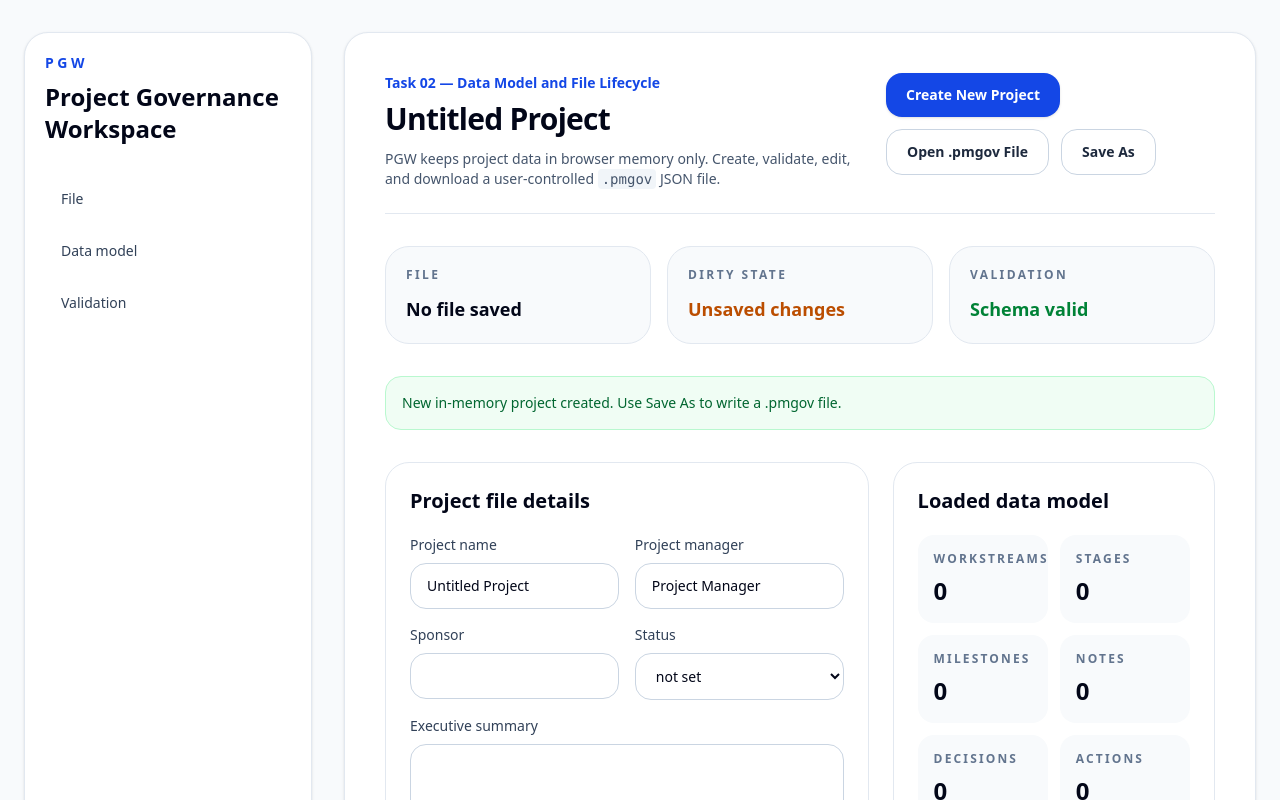
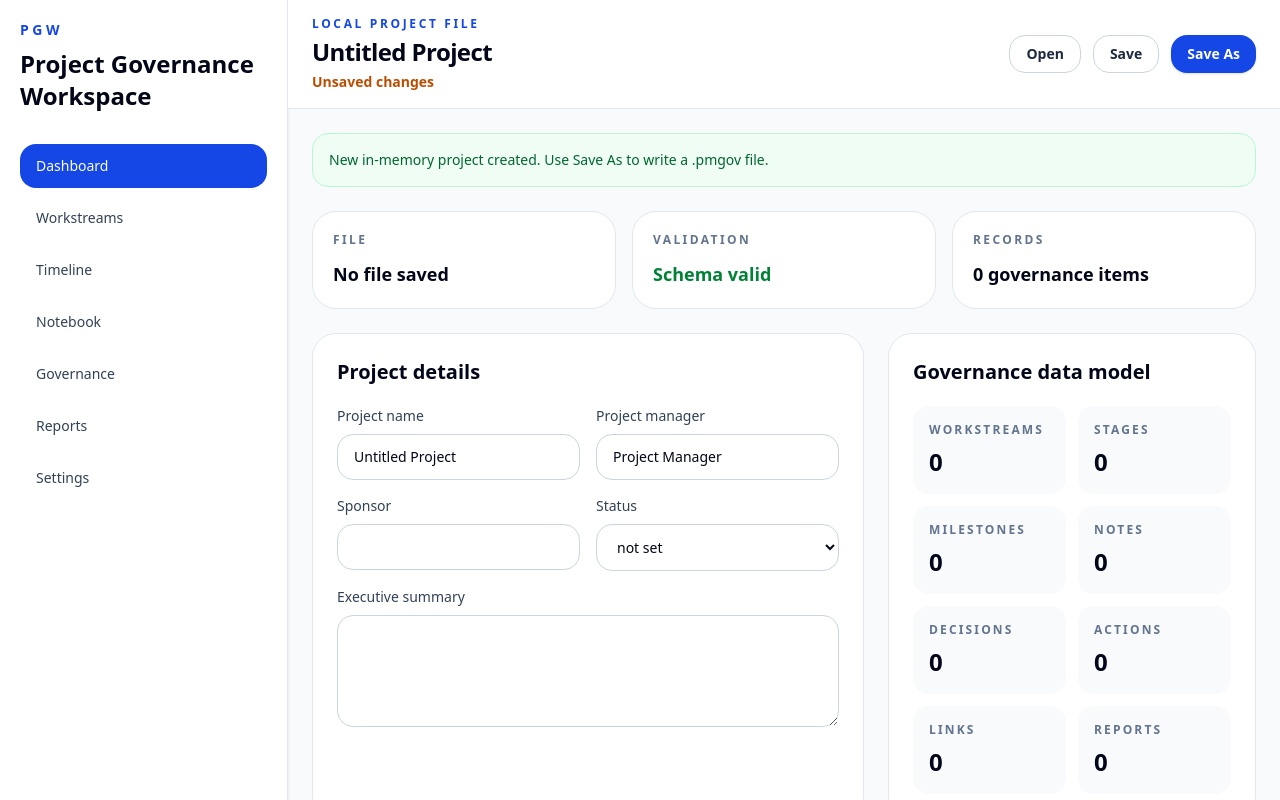
Before and after one commit to anonapps/PMGOV, a Next.js app: page / in a window 1280 px wide. Both pictures are taken after a click on the button "Create New Project". Shown: the top 800 px of the page. Built offline with nearby package versions, Linux system fonts and the light colour scheme.

Commit message:
Implement Task 03 app shell navigation

```diff
--- a/src/components/project-file-workspace.tsx
+++ b/src/components/project-file-workspace.tsx
@@ -11,9 +11,10 @@ import {
   validatePmgovFile,
 } from "@/lib/pmgov";
 
-const navigationItems = ["File", "Data model", "Validation"];
+const navigationItems = ["Dashboard", "Workstreams", "Timeline", "Notebook", "Governance", "Reports", "Settings"] as const;
 const statuses: RagStatus[] = ["not_set", "green", "amber", "red"];
 
+type NavigationItem = (typeof navigationItems)[number];
 type Message = { tone: "success" | "error" | "info"; text: string };
 
 function countRecords(file: PmgovFile) {
@@ -29,10 +30,32 @@ function countRecords(file: PmgovFile) {
   ] as const;
 }
 
+function formatNavId(item: string) {
+  return item.toLowerCase().replaceAll(" ", "-");
+}
+
+function downloadProjectFile(file: PmgovFile, requestedName?: string) {
+  const serialized = serializePmgovFile(file);
+  const blob = new Blob([serialized], { type: "application/json" });
+  const url = URL.createObjectURL(blob);
+  const anchor = document.createElement("a");
+  const filename = requestedName ?? buildPmgovFilename(file.project.name);
+
+  anchor.href = url;
+  anchor.download = filename;
+  document.body.append(anchor);
+  anchor.click();
+  anchor.remove();
+  URL.revokeObjectURL(url);
+
+  return { filename, serialized };
+}
+
 export function ProjectFileWorkspace() {
   const [projectFile, setProjectFile] = useState<PmgovFile | null>(null);
   const [lastSavedSnapshot, setLastSavedSnapshot] = useState<string | null>(null);
   const [openedFileName, setOpenedFileName] = useState<string | null>(null);
+  const [activeView, setActiveView] = useState<NavigationItem>("Dashboard");
   const [message, setMessage] = useState<Message>({
     tone: "info",
     text: "Create a new local project file or open an existing .pmgov file to begin.",
@@ -48,6 +71,7 @@ export function ProjectFileWorkspace() {
     setProjectFile(nextFile);
     setLastSavedSnapshot(null);
     setOpenedFileName(null);
+    setActiveView("Dashboard");
     setMessage({ tone: "success", text: "New in-memory project created. Use Save As to write a .pmgov file." });
   }
 
@@ -75,10 +99,11 @@ export function ProjectFileWorkspace() {
     setProjectFile(result.data);
     setLastSavedSnapshot(snapshot);
     setOpenedFileName(selectedFile.name);
+    setActiveView("Dashboard");
     setMessage({ tone: "success", text: `${selectedFile.name} opened and validated locally.` });
   }
 
-  function saveAsProject() {
+  function saveProject(saveAs = false) {
     if (!projectFile) {
       setMessage({ tone: "error", text: "Create or open a project before saving." });
       return;
@@ -92,18 +117,8 @@ export function ProjectFileWorkspace() {
       return;
     }
 
-    const serialized = serializePmgovFile(validationResult.data);
-    const blob = new Blob([serialized], { type: "application/json" });
-    const url = URL.createObjectURL(blob);
-    const anchor = document.createElement("a");
-    const filename = buildPmgovFilename(validationResult.data.project.name);
-
-    anchor.href = url;
-    anchor.download = filename;
-    document.body.append(anchor);
-    anchor.click();
-    anchor.remove();
-    URL.revokeObjectURL(url);
+    const requestedName = saveAs ? buildPmgovFilename(validationResult.data.project.name) : openedFileName ?? undefined;
+    const { filename, serialized } = downloadProjectFile(validationResult.data, requestedName);
 
     setProjectFile(validationResult.data);
     setLastSavedSnapshot(serialized);
@@ -127,200 +142,137 @@ export function ProjectFileWorkspace() {
     });
   }
 
+  function renderPlaceholder(view: NavigationItem) {
+    const descriptions: Record<NavigationItem, string> = {
+      Dashboard: "Milestones requiring attention, upcoming milestones, workstream health, open actions, recent decisions, and the executive summary will appear here.",
+      Workstreams: "Manage workstream lists, stages, and milestones grouped by stage here in a later task.",
+      Timeline: "A roadmap-style timeline grouped by workstream and stage will appear here.",
+      Notebook: "Meeting, workshop, and general governance notes will be captured here.",
+      Governance: "Actions and decisions tabs will appear here when governance extraction is implemented.",
+      Reports: "Executive status report generation, copy Markdown, and printable output will appear here.",
+      Settings: "Project-level settings and file information will appear here.",
+    };
+
+    return (
+      <section className="rounded-3xl border border-dashed border-slate-300 bg-slate-50 p-6" id={formatNavId(view)}>
+        <p className="text-sm font-semibold uppercase tracking-[0.22em] text-blue-700">{view}</p>
+        <h3 className="mt-3 text-2xl font-bold">{view} workspace</h3>
+        <p className="mt-3 max-w-3xl text-sm leading-6 text-slate-600">{descriptions[view]}</p>
+      </section>
+    );
+  }
+
   return (
     <main className="min-h-screen bg-slate-50 text-slate-950">
-      <div className="mx-auto flex min-h-screen w-full max-w-7xl flex-col px-6 py-8 lg:flex-row lg:gap-8">
-        <aside className="mb-6 rounded-3xl border border-slate-200 bg-white p-5 shadow-sm lg:mb-0 lg:w-72">
+      {!projectFile ? (
+        <section className="mx-auto flex min-h-screen w-full max-w-5xl items-center px-6 py-12">
+          <div className="w-full rounded-[2rem] border border-slate-200 bg-white p-8 shadow-sm md:p-12">
+            <p className="text-sm font-semibold uppercase tracking-[0.28em] text-blue-700">PGW</p>
+            <h1 className="mt-4 text-4xl font-bold tracking-tight md:text-6xl">Project Governance Workspace</h1>
+            <p className="mt-5 max-w-2xl text-lg leading-8 text-slate-600">
+              Open or create a single local <code className="rounded bg-slate-100 px-1 py-0.5">.pmgov</code> file to manage project governance in browser memory.
+            </p>
+            <div className="mt-8 flex flex-wrap gap-3">
+              <button className="rounded-2xl bg-blue-700 px-5 py-3 text-sm font-semibold text-white shadow-sm transition hover:bg-blue-800" onClick={createNewProject} type="button">
+                Create New Project
+              </button>
+              <button className="rounded-2xl border border-slate-300 px-5 py-3 text-sm font-semibold text-slate-800 transition hover:border-blue-300 hover:bg-blue-50" onClick={() => fileInputRef.current?.click()} type="button">
+                Open .pmgov File
+              </button>
+            </div>
+            <p className="mt-8 rounded-2xl border border-blue-200 bg-blue-50 p-4 text-sm font-medium text-blue-900">
+              Your project data is stored only in the file you open or save.
+            </p>
+            <p className={`mt-4 rounded-2xl border p-4 text-sm ${message.tone === "error" ? "border-red-200 bg-red-50 text-red-800" : "border-slate-200 bg-slate-50 text-slate-700"}`} role="status">
+              {message.text}
+            </p>
+            <input accept=".pmgov,application/json" className="hidden" onChange={openProject} ref={fileInputRef} type="file" />
+          </div>
+        </section>
+      ) : (
+        <div className="flex min-h-screen">
+          <aside className="hidden w-72 shrink-0 border-r border-slate-200 bg-white p-5 shadow-sm lg:block">
             <div className="mb-8">
               <p className="text-sm font-semibold uppercase tracking-[0.25em] text-blue-700">PGW</p>
               <h1 className="mt-2 text-2xl font-bold">Project Governance Workspace</h1>
             </div>
-          <nav aria-label="Task 02 sections" className="space-y-2">
+            <nav aria-label="Project workspace sections" className="space-y-2">
               {navigationItems.map((item) => (
-              <a
-                className="block rounded-2xl px-4 py-3 text-sm font-medium text-slate-700 transition hover:bg-blue-50 hover:text-blue-700"
-                href={`#${item.toLowerCase().replaceAll(" ", "-")}`}
+                <button
+                  className={`block w-full rounded-2xl px-4 py-3 text-left text-sm font-medium transition ${activeView === item ? "bg-blue-700 text-white" : "text-slate-700 hover:bg-blue-50 hover:text-blue-700"}`}
                   key={item}
+                  onClick={() => setActiveView(item)}
+                  type="button"
                 >
                   {item}
-              </a>
+                </button>
               ))}
             </nav>
           </aside>
 
-        <section className="flex-1 rounded-3xl border border-slate-200 bg-white p-6 shadow-sm lg:p-10">
-          <header className="mb-8 flex flex-col gap-4 border-b border-slate-200 pb-6 xl:flex-row xl:items-start xl:justify-between">
+          <section className="flex min-w-0 flex-1 flex-col">
+            <header className="sticky top-0 z-10 border-b border-slate-200 bg-white/95 px-6 py-4 backdrop-blur">
+              <div className="flex flex-col gap-4 xl:flex-row xl:items-center xl:justify-between">
                 <div>
-              <p className="text-sm font-semibold text-blue-700">Task 02 — Data Model and File Lifecycle</p>
-              <h2 className="mt-2 text-3xl font-bold tracking-tight">
-                {projectFile ? projectFile.project.name : "Open or create a local .pmgov file"}
-              </h2>
-              <p className="mt-3 max-w-2xl text-sm text-slate-600">
-                PGW keeps project data in browser memory only. Create, validate, edit, and download a
-                user-controlled <code className="rounded bg-slate-100 px-1 py-0.5">.pmgov</code> JSON file.
-              </p>
+                  <p className="text-xs font-semibold uppercase tracking-[0.22em] text-blue-700">Local project file</p>
+                  <h2 className="mt-1 text-2xl font-bold tracking-tight">{projectFile.project.name}</h2>
+                  <p className={`mt-1 text-sm font-semibold ${isDirty ? "text-amber-700" : "text-green-700"}`}>{isDirty ? "Unsaved changes" : "Saved"}</p>
                 </div>
                 <div className="flex flex-wrap gap-3">
-              <button
-                className="rounded-2xl bg-blue-700 px-5 py-3 text-sm font-semibold text-white shadow-sm transition hover:bg-blue-800"
-                onClick={createNewProject}
-                type="button"
-              >
-                Create New Project
-              </button>
-              <button
-                className="rounded-2xl border border-slate-300 px-5 py-3 text-sm font-semibold text-slate-800 transition hover:border-blue-300 hover:bg-blue-50"
-                onClick={() => fileInputRef.current?.click()}
-                type="button"
-              >
-                Open .pmgov File
-              </button>
-              <button
-                className="rounded-2xl border border-slate-300 px-5 py-3 text-sm font-semibold text-slate-800 transition hover:border-blue-300 hover:bg-blue-50 disabled:cursor-not-allowed disabled:text-slate-400"
-                disabled={!projectFile}
-                onClick={saveAsProject}
-                type="button"
-              >
-                Save As
-              </button>
-              <input
-                accept=".pmgov,application/json"
-                className="hidden"
-                onChange={openProject}
-                ref={fileInputRef}
-                type="file"
-              />
+                  <button className="rounded-2xl border border-slate-300 px-4 py-2 text-sm font-semibold text-slate-800 transition hover:border-blue-300 hover:bg-blue-50" onClick={() => fileInputRef.current?.click()} type="button">Open</button>
+                  <button className="rounded-2xl border border-slate-300 px-4 py-2 text-sm font-semibold text-slate-800 transition hover:border-blue-300 hover:bg-blue-50" onClick={() => saveProject(false)} type="button">Save</button>
+                  <button className="rounded-2xl bg-blue-700 px-4 py-2 text-sm font-semibold text-white shadow-sm transition hover:bg-blue-800" onClick={() => saveProject(true)} type="button">Save As</button>
+                  <input accept=".pmgov,application/json" className="hidden" onChange={openProject} ref={fileInputRef} type="file" />
+                </div>
               </div>
             </header>
 
-          <div className="mb-8 grid gap-4 md:grid-cols-3">
-            <div className="rounded-3xl border border-slate-200 bg-slate-50 p-5">
-              <p className="text-xs font-semibold uppercase tracking-[0.2em] text-slate-500">File</p>
-              <p className="mt-3 text-lg font-bold">{openedFileName ?? "No file saved"}</p>
-            </div>
-            <div className="rounded-3xl border border-slate-200 bg-slate-50 p-5">
-              <p className="text-xs font-semibold uppercase tracking-[0.2em] text-slate-500">Dirty state</p>
-              <p className={`mt-3 text-lg font-bold ${isDirty ? "text-amber-700" : "text-green-700"}`}>
-                {projectFile ? (isDirty ? "Unsaved changes" : "Saved") : "No project loaded"}
-              </p>
-            </div>
-            <div className="rounded-3xl border border-slate-200 bg-slate-50 p-5">
-              <p className="text-xs font-semibold uppercase tracking-[0.2em] text-slate-500">Validation</p>
-              <p className={`mt-3 text-lg font-bold ${validation?.success ? "text-green-700" : "text-slate-700"}`}>
-                {validation ? (validation.success ? "Schema valid" : "Schema invalid") : "Awaiting file"}
-              </p>
-            </div>
+            <div className="border-b border-slate-200 bg-white px-4 py-3 lg:hidden">
+              <nav aria-label="Mobile project workspace sections" className="flex gap-2 overflow-x-auto">
+                {navigationItems.map((item) => (
+                  <button className={`whitespace-nowrap rounded-full px-4 py-2 text-sm font-semibold ${activeView === item ? "bg-blue-700 text-white" : "bg-slate-100 text-slate-700"}`} key={item} onClick={() => setActiveView(item)} type="button">
+                    {item}
+                  </button>
+                ))}
+              </nav>
             </div>
 
-          <p
-            className={`mb-8 rounded-2xl border p-4 text-sm ${
-              message.tone === "error"
-                ? "border-red-200 bg-red-50 text-red-800"
-                : message.tone === "success"
-                  ? "border-green-200 bg-green-50 text-green-800"
-                  : "border-blue-200 bg-blue-50 text-blue-800"
-            }`}
-            role="status"
-          >
+            <div className="flex-1 p-6">
+              <p className={`mb-6 rounded-2xl border p-4 text-sm ${message.tone === "error" ? "border-red-200 bg-red-50 text-red-800" : message.tone === "success" ? "border-green-200 bg-green-50 text-green-800" : "border-blue-200 bg-blue-50 text-blue-800"}`} role="status">
                 {message.text}
               </p>
 
-          {projectFile ? (
+              <div className="mb-6 grid gap-4 md:grid-cols-3">
+                <div className="rounded-3xl border border-slate-200 bg-white p-5"><p className="text-xs font-semibold uppercase tracking-[0.2em] text-slate-500">File</p><p className="mt-3 text-lg font-bold">{openedFileName ?? "No file saved"}</p></div>
+                <div className="rounded-3xl border border-slate-200 bg-white p-5"><p className="text-xs font-semibold uppercase tracking-[0.2em] text-slate-500">Validation</p><p className={`mt-3 text-lg font-bold ${validation?.success ? "text-green-700" : "text-red-700"}`}>{validation?.success ? "Schema valid" : "Schema invalid"}</p></div>
+                <div className="rounded-3xl border border-slate-200 bg-white p-5"><p className="text-xs font-semibold uppercase tracking-[0.2em] text-slate-500">Records</p><p className="mt-3 text-lg font-bold">{countRecords(projectFile).reduce((total, [, count]) => total + count, 0)} governance items</p></div>
+              </div>
+
+              {activeView === "Dashboard" ? (
                 <div className="grid gap-6 xl:grid-cols-[1.2fr_0.8fr]">
-              <section className="rounded-3xl border border-slate-200 p-6" id="file">
-                <h3 className="text-xl font-bold">Project file details</h3>
+                  <section className="rounded-3xl border border-slate-200 bg-white p-6">
+                    <h3 className="text-xl font-bold">Project details</h3>
                     <div className="mt-5 grid gap-4 md:grid-cols-2">
-                  <label className="text-sm font-medium text-slate-700">
-                    Project name
-                    <input
-                      className="mt-2 w-full rounded-2xl border border-slate-300 px-4 py-3 text-slate-950 outline-none focus:border-blue-500"
-                      onChange={(event) => updateProject("name", event.target.value)}
-                      value={projectFile.project.name}
-                    />
-                  </label>
-                  <label className="text-sm font-medium text-slate-700">
-                    Project manager
-                    <input
-                      className="mt-2 w-full rounded-2xl border border-slate-300 px-4 py-3 text-slate-950 outline-none focus:border-blue-500"
-                      onChange={(event) => updateProject("projectManager", event.target.value)}
-                      value={projectFile.project.projectManager}
-                    />
-                  </label>
-                  <label className="text-sm font-medium text-slate-700">
-                    Sponsor
-                    <input
-                      className="mt-2 w-full rounded-2xl border border-slate-300 px-4 py-3 text-slate-950 outline-none focus:border-blue-500"
-                      onChange={(event) => updateProject("sponsor", event.target.value)}
-                      value={projectFile.project.sponsor ?? ""}
-                    />
-                  </label>
-                  <label className="text-sm font-medium text-slate-700">
-                    Status
-                    <select
-                      className="mt-2 w-full rounded-2xl border border-slate-300 px-4 py-3 text-slate-950 outline-none focus:border-blue-500"
-                      onChange={(event) => updateProject("status", event.target.value as RagStatus)}
-                      value={projectFile.project.status}
-                    >
-                      {statuses.map((status) => (
-                        <option key={status} value={status}>
-                          {status.replace("_", " ")}
-                        </option>
-                      ))}
-                    </select>
-                  </label>
-                  <label className="text-sm font-medium text-slate-700 md:col-span-2">
-                    Executive summary
-                    <textarea
-                      className="mt-2 min-h-28 w-full rounded-2xl border border-slate-300 px-4 py-3 text-slate-950 outline-none focus:border-blue-500"
-                      onChange={(event) => updateProject("executiveSummary", event.target.value)}
-                      value={projectFile.project.executiveSummary ?? ""}
-                    />
-                  </label>
+                      <label className="text-sm font-medium text-slate-700">Project name<input className="mt-2 w-full rounded-2xl border border-slate-300 px-4 py-3 text-slate-950 outline-none focus:border-blue-500" onChange={(event) => updateProject("name", event.target.value)} value={projectFile.project.name} /></label>
+                      <label className="text-sm font-medium text-slate-700">Project manager<input className="mt-2 w-full rounded-2xl border border-slate-300 px-4 py-3 text-slate-950 outline-none focus:border-blue-500" onChange={(event) => updateProject("projectManager", event.target.value)} value={projectFile.project.projectManager} /></label>
+                      <label className="text-sm font-medium text-slate-700">Sponsor<input className="mt-2 w-full rounded-2xl border border-slate-300 px-4 py-3 text-slate-950 outline-none focus:border-blue-500" onChange={(event) => updateProject("sponsor", event.target.value)} value={projectFile.project.sponsor ?? ""} /></label>
+                      <label className="text-sm font-medium text-slate-700">Status<select className="mt-2 w-full rounded-2xl border border-slate-300 px-4 py-3 text-slate-950 outline-none focus:border-blue-500" onChange={(event) => updateProject("status", event.target.value as RagStatus)} value={projectFile.project.status}>{statuses.map((status) => (<option key={status} value={status}>{status.replace("_", " ")}</option>))}</select></label>
+                      <label className="text-sm font-medium text-slate-700 md:col-span-2">Executive summary<textarea className="mt-2 min-h-28 w-full rounded-2xl border border-slate-300 px-4 py-3 text-slate-950 outline-none focus:border-blue-500" onChange={(event) => updateProject("executiveSummary", event.target.value)} value={projectFile.project.executiveSummary ?? ""} /></label>
                     </div>
                   </section>
-
-              <section className="rounded-3xl border border-slate-200 p-6" id="data-model">
-                <h3 className="text-xl font-bold">Loaded data model</h3>
-                <dl className="mt-5 grid grid-cols-2 gap-3">
-                  {countRecords(projectFile).map(([label, count]) => (
-                    <div className="rounded-2xl bg-slate-50 p-4" key={label}>
-                      <dt className="text-xs font-semibold uppercase tracking-[0.18em] text-slate-500">{label}</dt>
-                      <dd className="mt-2 text-2xl font-bold">{count}</dd>
+                  <section className="rounded-3xl border border-slate-200 bg-white p-6">
+                    <h3 className="text-xl font-bold">Governance data model</h3>
+                    <dl className="mt-5 grid grid-cols-2 gap-3">{countRecords(projectFile).map(([label, count]) => (<div className="rounded-2xl bg-slate-50 p-4" key={label}><dt className="text-xs font-semibold uppercase tracking-[0.18em] text-slate-500">{label}</dt><dd className="mt-2 text-2xl font-bold">{count}</dd></div>))}</dl>
+                  </section>
+                  {renderPlaceholder("Dashboard")}
                 </div>
-                  ))}
-                </dl>
-              </section>
-
-              <section className="rounded-3xl border border-slate-200 p-6 xl:col-span-2" id="validation">
-                <h3 className="text-xl font-bold">Validation evidence</h3>
-                <pre className="mt-5 overflow-auto rounded-2xl bg-slate-950 p-5 text-sm text-slate-100">
-                  {validation?.success
-                    ? JSON.stringify(
-                        {
-                          schemaVersion: projectFile.schemaVersion,
-                          fileMetadata: projectFile.fileMetadata,
-                          projectId: projectFile.project.id,
-                          noServerPersistence: true,
-                          dirtyState: isDirty ? "unsaved_changes" : "saved",
-                        },
-                        null,
-                        2,
-                      )
-                    : validation?.error}
-                </pre>
+              ) : (
+                renderPlaceholder(activeView)
+              )}
+            </div>
           </section>
         </div>
-          ) : (
-            <section className="rounded-3xl bg-slate-950 p-8 text-white">
-              <p className="text-sm font-semibold uppercase tracking-[0.25em] text-blue-200">Local only</p>
-              <h3 className="mt-4 text-4xl font-bold leading-tight">Your project data stays in the file you open or save.</h3>
-              <p className="mt-5 max-w-2xl text-lg text-slate-200">
-                No API route, database, account, or server-side storage is used for project content.
-              </p>
-            </section>
       )}
-        </section>
-      </div>
     </main>
   );
 }
```
Lines whose indentation alone changed are shown as unchanged.
